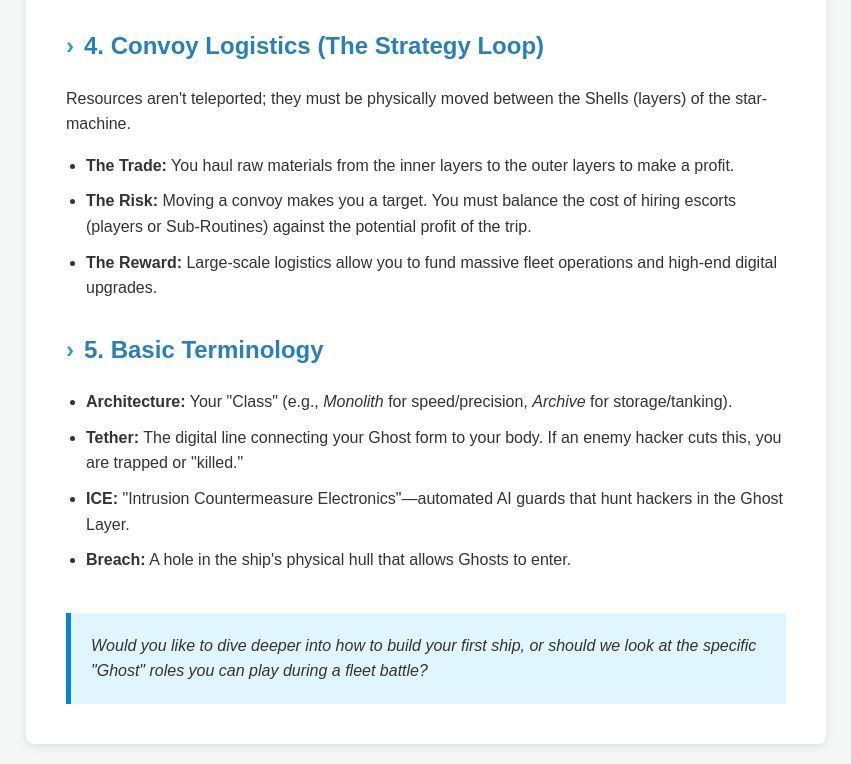
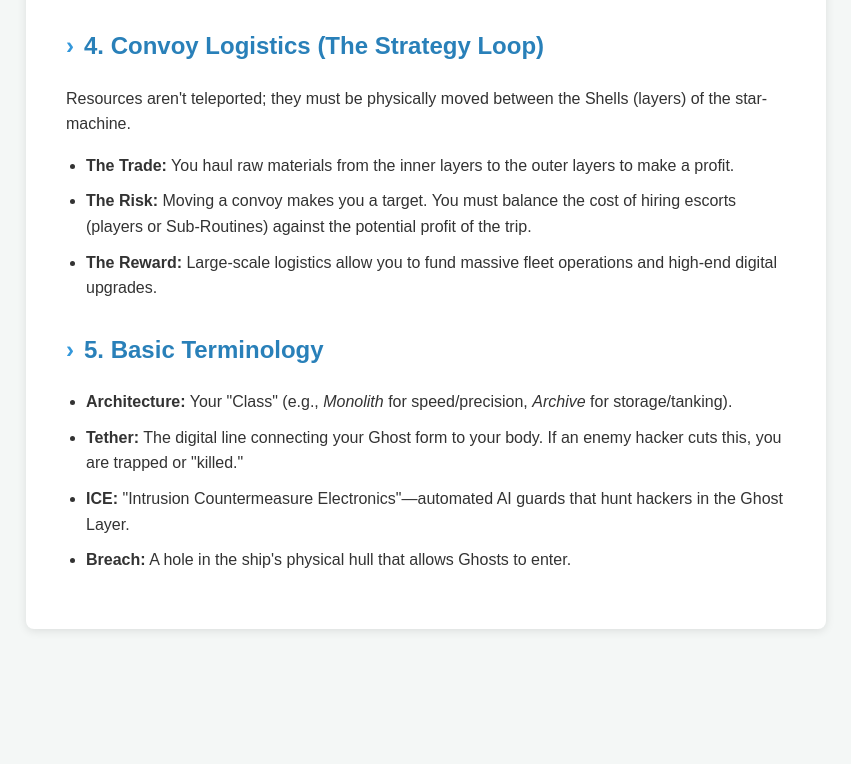
Before and after one commit to synomal/game, a plain HTML site: page overview.html in a window 1280 px wide. Shown: the part 1270-2034 px from the top of the page, without its empty margins (214-1065 px from the left). After the commit the page ends 1919 px from the top, so only its background shows below. Drawn offline with Linux system fonts and the light colour scheme.

Commit message:
Update overview.html

```diff
--- a/overview.html
+++ b/overview.html
@@ -81,9 +81,6 @@
         <li><strong>Breach:</strong> A hole in the ship's physical hull that allows Ghosts to enter.</li>
     </ul>
 
-    <div class="footer-callout">
-        Would you like to dive deeper into how to build your first ship, or should we look at the specific "Ghost" roles you can play during a fleet battle?
-    </div>
 </div>
 
 </body>
```
